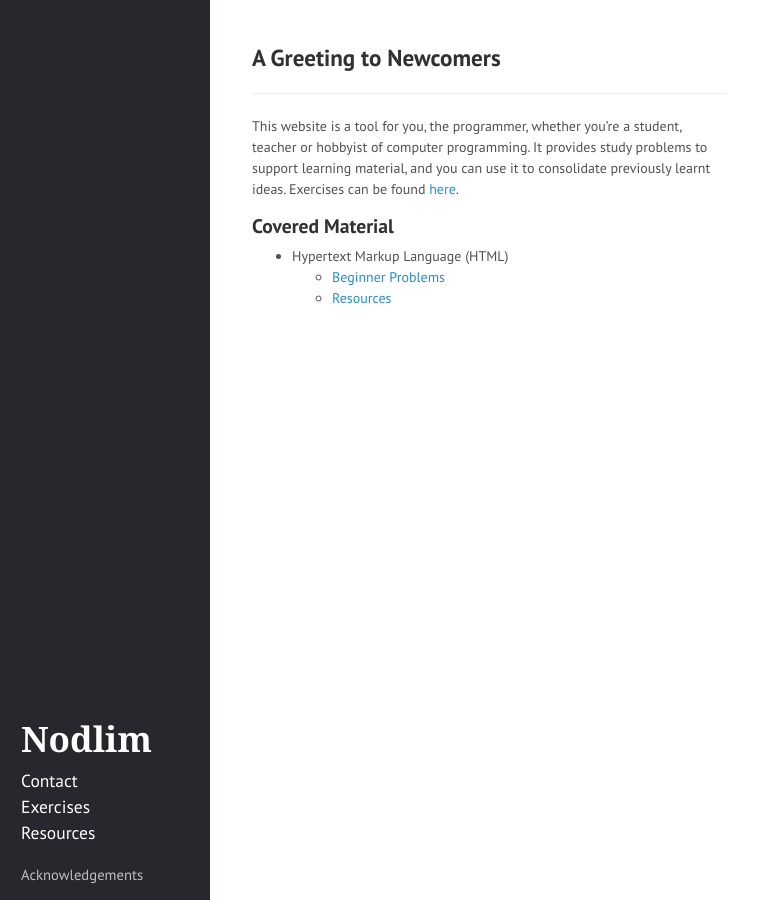
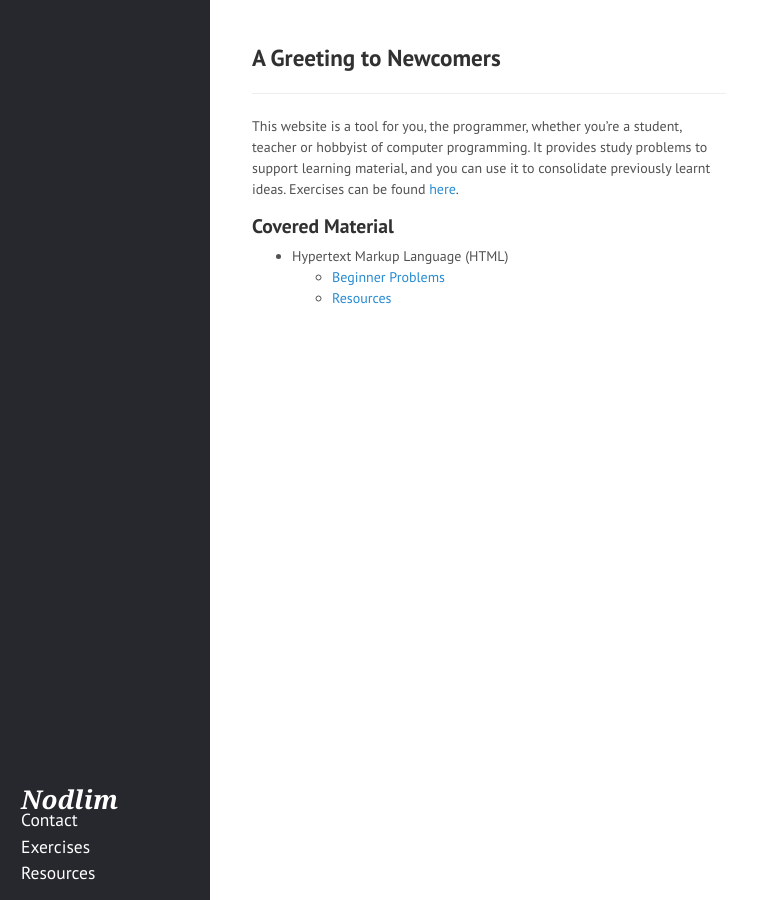
Before and after one commit to kranzuft/nodlim_old, a Jekyll site: the page built from index.md, in a window 768 px wide. Built offline with Jekyll 4.4.1, drawn with Linux system fonts in a browser that asks for light colours.

```diff
--- a/public/css/hyde.css
+++ b/public/css/hyde.css
@@ -51,27 +51,10 @@
   color: rgba(255,255,255,0.5);
   background-color: #26282D; /*202020*/
 }
-@media (min-width: 48em) {
-  .sidebar {
-    text-align: left;
-    position: fixed;
-    top: 0;
-    left: 0;
-    bottom: 0;
-    width: 15rem;
-  }
-}
-
-@media (max-width: 48em), (min-width: 58em) and  (max-height: 40em), (max-width: 58em) and (max-height: 30em) {
-  .sidebar blockquote {
-    display: none;
-  }
-}
 
 /* Sidebar links */
 .sidebar a {
   color: #fff;
-  font-size: 1.15rem;
 }
 
 /* Heading section */
@@ -99,9 +82,6 @@
   margin: 0 0 0;
 }
 .page-quote blockquote footer cite a {
-  color: rgba(255, 255, 255, 0.65);
-}
-.page-quote blockquote footer cite a {
   font-size: 1rem;
   font-style: italic;
   color: rgba(255, 255, 255, 0.65);
@@ -115,7 +95,6 @@
   display: inline;
 }
 .sidebar-nav a.sidebar-nav-ack {
-  display: block;
   color: rgba(192, 192, 192, 1);
   font-size: 1.05rem;
   margin-top: 1.25rem;
@@ -125,12 +104,66 @@
 a.sidebar-nav-item:focus {
   text-decoration: underline;
 }
-.sidebar-nav-item.active {
-  font-weight: bold;
-}
 .sidebar-nav a {
   font-size: 1.25rem;
 }
+
+
+/* set sidebar sizes on wide windows */
+@media (min-width: 48em) {
+  .sidebar {
+    text-align: left;
+    position: fixed;
+    top: 0;
+    left: 0;
+    bottom: 0;
+    width: 15rem;
+  }
+  .sidebar h1 a {
+    margin-top: 1.25rem;
+  }
+  .sidebar-nav a.sidebar-nav-ack {
+    color: rgba(192, 192, 192, 1);
+    font-size: 1.05rem;
+    display: block;
+    margin-top: 1.25rem;
+  }
+}
+
+/* Hide acknowledgements, and reduce title size on narrow windows */
+@media (max-width: 48em) {
+  .sidebar-nav a.sidebar-nav-ack {
+    display: none;
+  }
+  .sidebar {
+      padding-bottom: 1rem;
+  }
+  a.sidebar-nav-item {
+    margin-top: 0rem;
+    margin-bottom: 0rem;
+  }
+  .sidebar h1 a {
+    font-size: 1.85rem;
+  }
+  .sidebar section h1 {
+    font-style: italic;
+    margin-top: 1rem;
+    margin-bottom: 0rem;
+    line-height: 1rem;
+  }
+}
+
+/* Hide blockquote on small windows */
+@media (max-width: 48em), (min-width: 58em) and  (max-height: 40em), (max-width: 58em) and (max-height: 30em) {
+  .sidebar blockquote {
+    display: none;
+  }
+  .sidebar-nav a.sidebar-nav-ack {
+    display: none;
+    margin-top: 0rem;
+  }
+}
+
 
 
 /* Sticky sidebar
```
